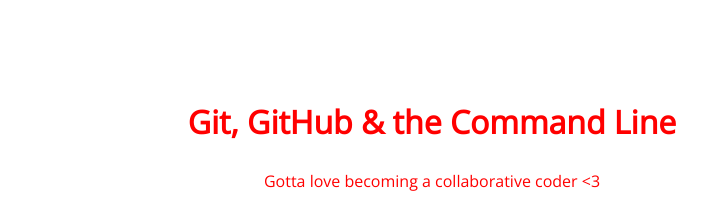
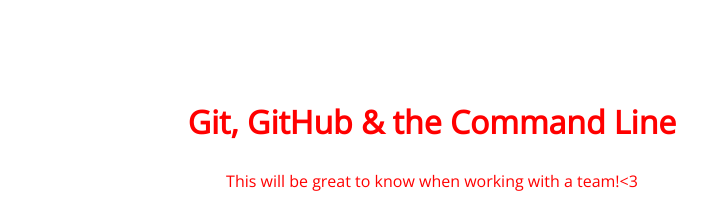
Before and after one commit to masouth/105-projectb, a plain HTML site: page index.html in a window 1280 px wide. Shown: the top 205 px of the page, without its empty margins (208-915 px from the left). Drawn offline with nearby package versions, Linux system fonts and the light colour scheme.

Commit message:
first merge

```diff
--- a/index.html
+++ b/index.html
@@ -9,7 +9,7 @@
 <body>
 	<section>
 		<h1>Git, GitHub & the Command Line</h1>
-		<p>Gotta love becoming a collaborative coder <3</p>
+		<p>This will be great to know when working with a team!<3</p>
 		<img src="img/happy-blue-robot.png">
 	</section>
 </body>
```
